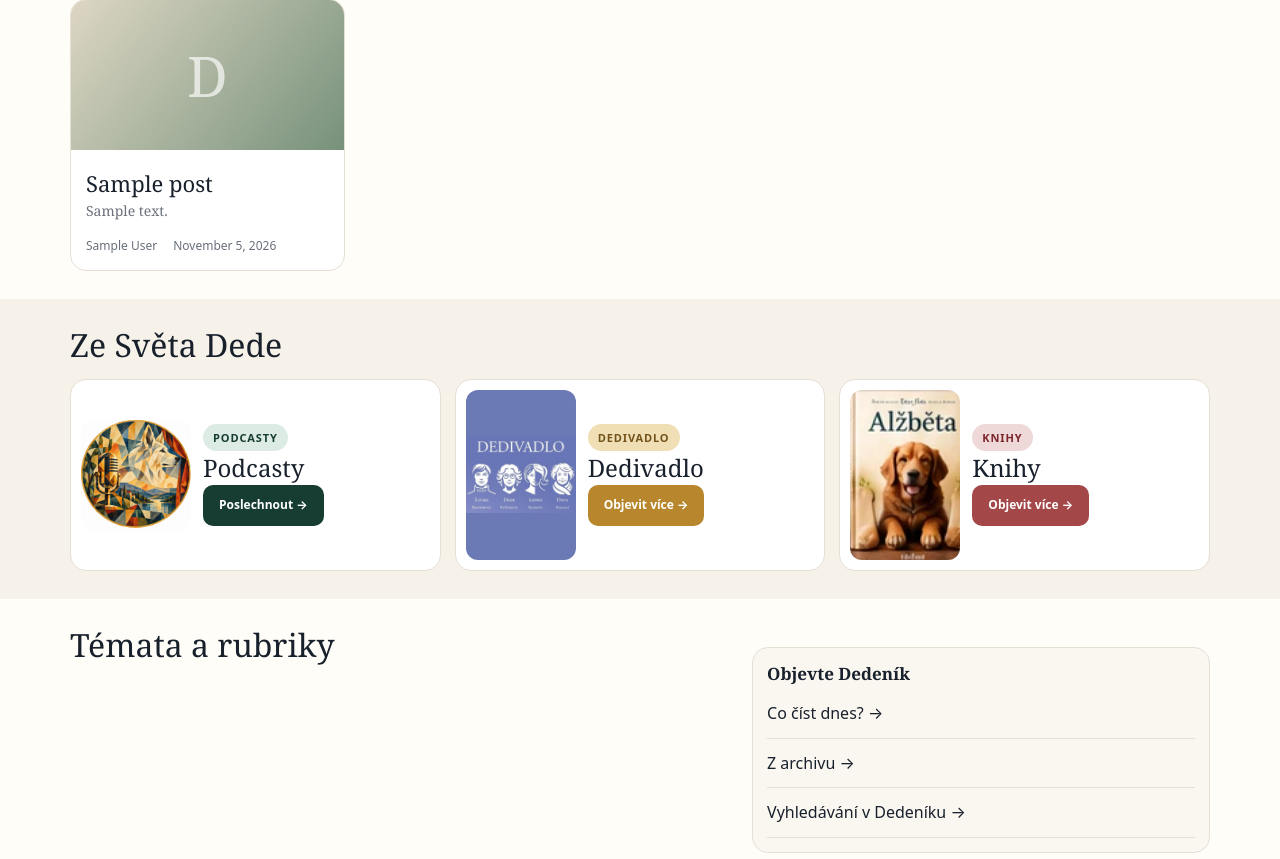
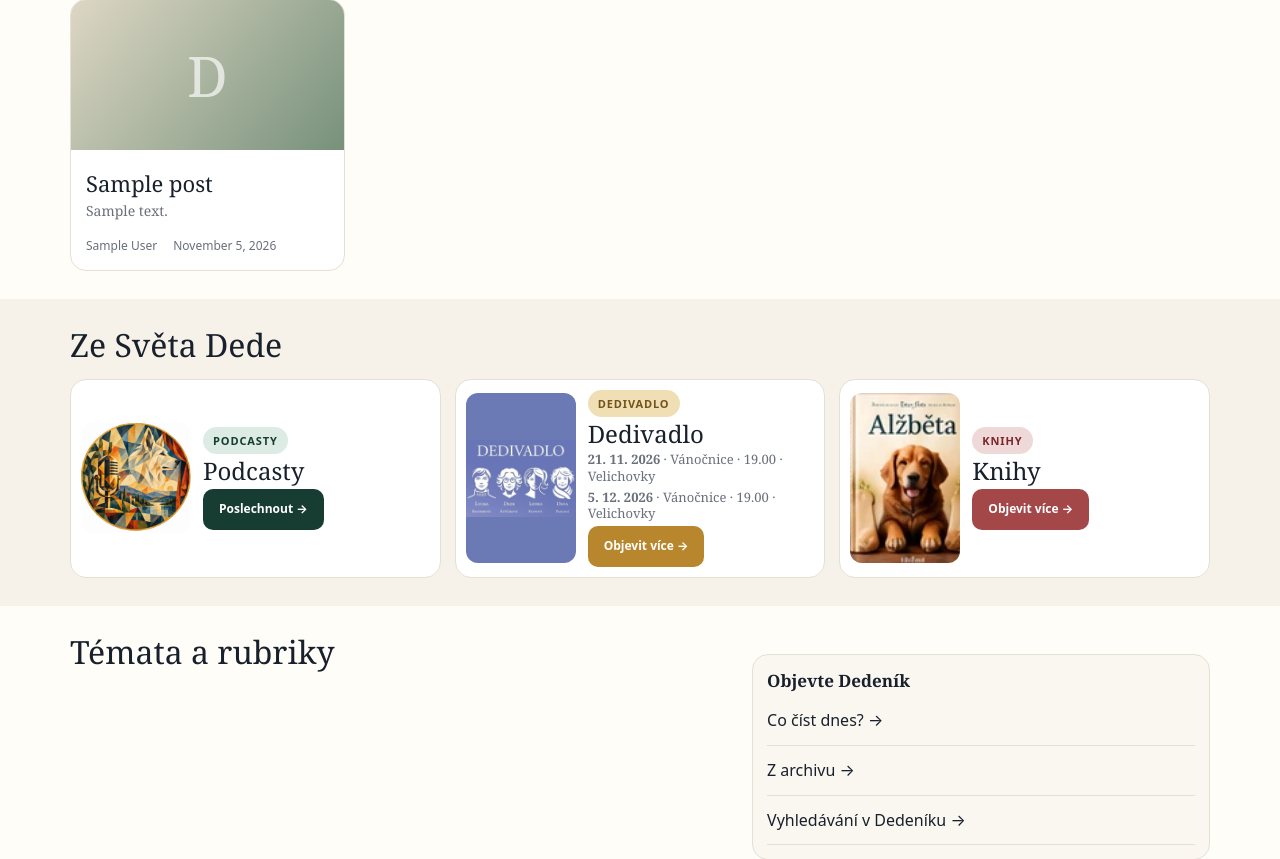
Before and after one commit to PN99/dedenik-mock, a WordPress theme: template wordpress/dedenik/front-page.php in a window 1280 px wide. Shown: the part 664-1523 px from the top of the page. Run offline with PHP 8.4 and a stand-in for WordPress, Linux system fonts and the light colour scheme; the site name, menu and one post (Sample post) are stand-ins, and other content is empty; some libraries are stand-ins or nearby versions.

Commit message:
Update Dedivadlo performance dates

```diff
--- a/app.js
+++ b/app.js
@@ -34,7 +34,7 @@
   $$('.chip').forEach(span=>{const b=document.createElement('button');b.className='chip';b.textContent=span.textContent;span.replaceWith(b);b.addEventListener('click',()=>search(b.textContent.includes('Arménie')?'Arménie':b.textContent.includes('Matyldovin')?'Matyldoviny':b.textContent.includes('Netopýrky')?'Netopýrka':'psi kočky'));});
   $('.topics').innerHTML=data.topics.map(t=>`<button class="topic" data-topic="${esc(t)}">${esc(t)}</button>`).join('');
   $('.authors').innerHTML=data.authors.map(a=>`<button class="author" data-author="${esc(a)}"><span class="face" aria-hidden="true">${esc(a[0])}</span>${esc(a)}</button>`).join('');
-  $('.worldgrid').innerHTML=data.world.map((w,i)=>`<article class="worldcard">${picture(w.image,w.kind,w.kind==='Podcast'?'worldpic podcast-logo':w.kind==='Dedivadlo'?'worldpic dedivadlo-logo':'worldpic',w.kind==='Podcast'?'png':w.kind==='Dedivadlo'?'jpg':'webp')}<div><span class="badge ${w.badge}">${esc(w.kind)}</span><h3>${esc(w.title)}</h3><p>${esc(w.description)}</p><button class="btn ${w.className}" data-world="${i}">${esc(w.action)} →</button></div></article>`).join('');
+  $('.worldgrid').innerHTML=data.world.map((w,i)=>`<article class="worldcard">${picture(w.image,w.kind,w.kind==='Podcast'?'worldpic podcast-logo':w.kind==='Dedivadlo'?'worldpic dedivadlo-logo':'worldpic',w.kind==='Podcast'?'png':w.kind==='Dedivadlo'?'jpg':'webp')}<div><span class="badge ${w.badge}">${esc(w.kind)}</span><h3>${esc(w.title)}</h3>${w.program?`<div class="theatre-program-list" aria-label="Program Dedivadla">${w.program.map(event=>`<p><strong>${esc(event.date)}</strong> · ${esc(event.title)} · ${esc(event.time)} · ${esc(event.location)}</p>`).join('')}</div>`:`<p>${esc(w.description)}</p>`}<button class="btn ${w.className}" data-world="${i}">${esc(w.action)} →</button></div></article>`).join('');
   const chat=$('.chat');chat.innerHTML='<h2>Chatník</h2><p>Právě se diskutuje…</p>'+data.discussions.map(([name,count],i)=>`<button class="chatrow" data-discussion="${i}">${esc(name)}<span>◯ ${count}</span></button>`).join('')+'<button class="btn" data-chat> Přejít do Chatníku →</button>';
   $$('.tool').forEach(div=>{const button=document.createElement('button');button.className='tool';button.textContent=div.textContent;div.replaceWith(button);button.addEventListener('click',()=>{
     if(button.textContent.includes('Náhodný'))article(data.articles[Math.floor(Math.random()*data.articles.length)].id);
@@ -59,7 +59,7 @@
     const f=e.target.closest('[data-favorite],[data-save]');if(f){save(f.dataset.favorite||f.dataset.save);if(f.dataset.save)article(f.dataset.save);return;}
     const author=e.target.closest('[data-author]');if(author){collection(author.dataset.author,data.articles.filter(a=>a.author===author.dataset.author),'Ukázka autorského profilu a jeho článků.');return;}
     const topic=e.target.closest('[data-topic]');if(topic){const t=topic.dataset.topic;if(t==='Chatník'){show('<h2>Chatník</h2>'+data.discussions.map(([name,count],i)=>`<button class="chatrow" data-discussion="${i}">${esc(name)}<span>${count}</span></button>`).join(''));return;}const records=data.articles.filter(a=>a.rubric===t||a.category===t||a.tags.includes(t.toLowerCase()));collection(t,records,t==='Fotografové a fotografie'?'Samostatná rubrika pro fotočlánky, galerie a fotografy.':'');if(t==='Fotografové a fotografie')$('#dialog-content').insertAdjacentHTML('beforeend','<h3>Ukázková galerie</h3><div class="gallery"><figure>'+picture('armenia','Klášter v Arménii')+'<figcaption>Arménie · MartinR · ilustrace z návrhu</figcaption></figure><figure>'+picture('forest','Houby v lese')+'<figcaption>Příroda · Tora · ilustrace z návrhu</figcaption></figure></div><h3>Fotografové</h3><button class="btn green" data-author="MartinR">MartinR</button>');return;}
-    const w=e.target.closest('[data-world]');if(w){const x=data.world[Number(w.dataset.world)];if(x.kind==='Dedivadlo'){location.hash='dedivadlo';show('<div class="kicker">Dedivadlo</div><h2>Program Dedivadla</h2><div class="dialog-photo">🎭</div><p>7. 11. · Vánočnice · 19.00 · Velichovky</p><p>Divadelní hra Vánočnice je autorská komedie ochotnického spolku Dedivadlo z Doubravic, která s humorem ukazuje, jak (ne)probíhá příprava na vánoční svátky a jak ji prožívají ženy.</p><div class="theatre-gallery" aria-label="Fotografie z Dedivadla"><img src="assets/dedivadlo-1.jpg" alt="Herci na jevišti při představení Dedivadla" loading="lazy"><img src="assets/dedivadlo-2.jpg" alt="Diváci tleskají po představení Dedivadla" loading="lazy"><img src="assets/dedivadlo-3.jpg" alt="Scéna z představení Dedivadla u stolu" loading="lazy"></div>');return;}show(`<div class="kicker">${esc(x.kind)}</div><h2>${esc(x.title)}</h2>${picture(x.image,x.kind,'dialog-photo')}<p>${esc(x.description)}</p><p class="comments-note">${esc(x.note)}</p>`);return;}
+    const w=e.target.closest('[data-world]');if(w){const x=data.world[Number(w.dataset.world)];if(x.kind==='Dedivadlo'){location.hash='dedivadlo';show(`<div class="kicker">Dedivadlo</div><h2>Program Dedivadla</h2><div class="theatre-program-list theatre-program-detail" aria-label="Program Dedivadla">${x.program.map(event=>`<p><strong>${esc(event.date)}</strong> · ${esc(event.title)} · ${esc(event.time)} · ${esc(event.location)}</p>`).join('')}</div><p>Divadelní hra Vánočnice je autorská komedie ochotnického spolku Dedivadlo z Doubravic, která s humorem ukazuje, jak (ne)probíhá příprava na vánoční svátky a jak ji prožívají ženy.</p><div class="theatre-gallery" aria-label="Fotografie z Dedivadla"><img src="assets/dedivadlo-1.jpg" alt="Herci na jevišti při představení Dedivadla" loading="lazy"><img src="assets/dedivadlo-2.jpg" alt="Diváci tleskají po představení Dedivadla" loading="lazy"><img src="assets/dedivadlo-3.jpg" alt="Scéna z představení Dedivadla u stolu" loading="lazy"></div>`);return;}show(`<div class="kicker">${esc(x.kind)}</div><h2>${esc(x.title)}</h2>${picture(x.image,x.kind,'dialog-photo')}<p>${esc(x.description)}</p><p class="comments-note">${esc(x.note)}</p>`);return;}
     const d=e.target.closest('[data-discussion]');if(d){const [name,count]=data.discussions[Number(d.dataset.discussion)];show(`<h2>${esc(name)}</h2><p>${count} komentářů v dodaném návrhu.</p><p class="comments-note">Obsah diskuse zatím nebyl dodán. Ostrá verze zobrazí původní komentáře a umožní přihlášeným čtenářům přispívat.</p>`);return;}
     if(e.target.closest('[data-chat]'))show('<h2>Chatník</h2>'+data.discussions.map(([name,count],i)=>`<button class="chatrow" data-discussion="${i}">${esc(name)}<span>${count}</span></button>`).join(''));
   });
--- a/content.js
+++ b/content.js
@@ -13,7 +13,7 @@ window.DEDENIK_CONTENT = {
   discussions:[['Co vás dnes potěšilo?',20],['Podzimní fotografie',14],['Naše zvířecí radosti',32],['Knižní tipy',18],['Zahrádka v říjnu',11]],
   world:[
     {kind:'Podcast',title:'Právě posloucháme',description:'O zvířatech, lidech a životě.',image:'podcast',action:'Poslechnout',className:'green',badge:'pod',note:'Podklad neobsahuje zvuk epizody ani odkaz na přehrávač. Při napojení na CMS se zde zobrazí aktuální epizoda a skutečný přehrávač.'},
-    {kind:'Dedivadlo',title:'V Dedivadle',description:'Program: 7. 11. · Vánočnice · 19.00 · Velichovky',image:'dedivadlo-logo',action:'Do Dedivadla',className:'gold',badge:'theatre',note:'Program Dedivadla: 7. 11. · Vánočnice · 19.00 · Velichovky.'},
+    {kind:'Dedivadlo',title:'V Dedivadle',description:'',program:[{date:'21. 11. 2026',title:'Vánočnice',time:'19.00',location:'Velichovky'},{date:'5. 12. 2026',title:'Vánočnice',time:'19.00',location:'Velichovky'}],image:'dedivadlo-logo',action:'Do Dedivadla',className:'gold',badge:'theatre',note:'Program Dedivadla.'},
     {kind:'Knihy',title:'Z knih Dede',description:'Alžběta — příběh o síle, přátelství a nových začátcích.',image:'book',action:'Objevit knihy',className:'book-button',badge:'books',note:'Alžběta je titul uvedený v návrhu. Pro ostrý web doplnit schválený popis, obálku a odkaz vydavatele.'}
   ]
 };
--- a/index.html
+++ b/index.html
@@ -6,6 +6,7 @@ header{background:var(--navy);color:#fff}.head{height:76px;display:flex;align-it
 section{padding:28px 0}.headrow{display:flex;justify-content:space-between;align-items:end;gap:15px;margin-bottom:15px}h2{font:32px var(--serif);margin:0}.tabs{display:flex;gap:9px;flex-wrap:wrap;margin-top:10px}.tab{padding:7px 12px;border-radius:99px;font-size:12px}.tab.active{background:var(--green);color:#fff}
 .cards{display:grid;grid-template-columns:repeat(4,1fr);gap:14px}.card{background:#fff;border:1px solid var(--line);border-radius:16px;overflow:hidden}.photo{height:145px;display:grid;place-items:center;font-size:48px;background:linear-gradient(135deg,#d6b38a,#6e876c)}.photo.b{background:linear-gradient(135deg,#e9bd75,#9d4e36)}.photo.c{background:linear-gradient(135deg,#829db4,#46576c)}.photo.d{background:linear-gradient(135deg,#7b9b54,#334c2d)}.body{padding:14px}.kicker{font-size:10px;font-weight:800;text-transform:uppercase;letter-spacing:.1em;color:#596358}.card h3{font:22px/1.05 var(--serif);margin:6px 0}.card p{font:14px var(--serif);color:var(--muted);margin:0 0 12px}.foot{font-size:12px;color:var(--muted);display:flex;justify-content:space-between}
 .world{background:var(--cream)}.worldgrid{display:grid;grid-template-columns:repeat(3,1fr);gap:14px}.worldcard{background:#fff;border:1px solid var(--line);border-radius:16px;padding:13px;display:grid;grid-template-columns:125px 1fr;gap:13px;min-height:150px}.worldpic{border-radius:12px;display:grid;place-items:center;font-size:42px;background:linear-gradient(135deg,#b48a60,#344e43)}.worldcard h3{font:23px var(--serif);margin:4px 0}.worldcard p{font:14px var(--serif);color:var(--muted);margin:0 0 10px}.pod{background:#dcebe4;color:var(--green)}.theatre{background:#f0dfb5;color:#72531b}.books{background:#efd9d8;color:#7b262b}
+.theatre-program-list p{font:12px/1.35 var(--serif);margin:0 0 4px}.theatre-program-detail{margin:0 0 20px}
 .two{display:grid;grid-template-columns:1.45fr 1fr;gap:18px}.topics{display:grid;grid-template-columns:repeat(4,1fr);gap:10px}.topic{height:95px;border-radius:12px;display:flex;align-items:end;padding:10px;color:#fff;font:700 16px var(--serif);background:linear-gradient(135deg,#6d8d5c,#1f3c31)}.topic:nth-child(2){background:linear-gradient(135deg,#b99468,#684b37)}.topic:nth-child(3){background:linear-gradient(135deg,#637f99,#26384b)}.topic:nth-child(4){background:linear-gradient(135deg,#8eab64,#3e6030)}.topic:nth-child(9){background:linear-gradient(135deg,#8b7257,#493728)}
 .authors{display:flex;flex-wrap:wrap;gap:13px}.author{text-align:center;width:62px;font-size:11px}.face{height:52px;width:52px;border-radius:50%;background:linear-gradient(135deg,#d7c7b1,#718b7b);display:grid;place-items:center;margin:auto auto 4px;font:20px var(--serif)}.tools{background:#faf6ef;border:1px solid var(--line);border-radius:16px;padding:14px;margin-top:15px}.tool{padding:10px 0;border-bottom:1px solid var(--line);display:flex;justify-content:space-between}
 .ai{background:var(--green);color:#fff;border-radius:18px;padding:22px}.ai h2{font-size:29px}.aiinput{background:#fff;color:#777;border-radius:99px;padding:12px 16px;margin:15px 0}.chips{display:flex;flex-wrap:wrap;gap:7px}.chip{border:1px solid #ffffff77;border-radius:99px;padding:6px 9px;font-size:11px}.archive{border:1px solid var(--line);border-radius:18px;padding:20px;background:#fff}.archivebox{height:105px;border-radius:12px;background:linear-gradient(135deg,#879b68,#604a38);display:grid;place-items:center;font-size:45px}.quote{height:125px;display:grid;place-items:center;text-align:center;background:linear-gradient(100deg,#596f42,#b68d5c);color:#fff;font:26px var(--serif);font-style:italic}
@@ -23,7 +24,7 @@ footer{background:var(--navy);color:#fff;padding:32px 0}.footgrid{display:grid;g
 <article class="card"><div class="photo d">🍄</div><div class="body"><div class="kicker">Příroda</div><h3>Houby, které potěší</h3><p>Letos je v lese krásně. Přináším pár fotografií a tipů na místa.</p><div class="foot"><span>Tora · 29. září</span><span>◯27</span></div></div></article></div></div></section>
 <section class="world"><div class="wrap"><div class="headrow"><h2>Ze Světa Dede</h2><a href="#">Objevte více ze světa příběhů, knih a setkávání →</a></div><div class="worldgrid">
 <article class="worldcard"><div class="worldpic">🎧</div><div><span class="badge pod">Podcast</span><h3>Právě posloucháme</h3><p>O zvířatech, lidech a životě.</p><a class="btn green" href="#">Poslechnout →</a></div></article>
-<article class="worldcard"><img class="worldpic dedivadlo-logo" src="assets/dedivadlo-logo.jpg" alt="Logo Dedivadla se čtyřmi členkami souboru"><div><span class="badge theatre">Dedivadlo</span><h3>V Dedivadle</h3><p>Kočky, příběhy a jiné životy.</p><a class="btn gold" href="#">Do Dedivadla →</a></div></article>
+<article class="worldcard"><img class="worldpic dedivadlo-logo" src="assets/dedivadlo-logo.jpg" alt="Logo Dedivadla se čtyřmi členkami souboru"><div><span class="badge theatre">Dedivadlo</span><h3>V Dedivadle</h3><div class="theatre-program-list" aria-label="Program Dedivadla"><p><strong>21. 11. 2026</strong> · Vánočnice · 19.00 · Velichovky</p><p><strong>5. 12. 2026</strong> · Vánočnice · 19.00 · Velichovky</p></div><a class="btn gold" href="#">Do Dedivadla →</a></div></article>
 <article class="worldcard"><div class="worldpic">📖</div><div><span class="badge books">Knihy</span><h3>Z knih Dede</h3><p><b>Alžběta</b> — příběh o síle, přátelství a nových začátcích.</p><a class="btn" style="background:#9f4749;color:#fff" href="#">Objevit knihy →</a></div></article></div></div></section>
 <section id="temata"><div class="wrap two"><div><div class="headrow"><h2>Témata a rubriky</h2><a href="#">Všechny rubriky →</a></div><div class="topics"><a class="topic">Zvířata</a><a class="topic">Literatura</a><a class="topic">Fotografové a fotografie</a><a class="topic">Příroda</a><a class="topic">Lidé</a><a class="topic">Svět</a><a class="topic">Jídlo</a><a class="topic">Kultura</a><a class="topic">BTW</a><a class="topic">Chatník</a><a class="topic">Povídky</a><a class="topic">Zahrada</a><a class="topic">Historično</a></div></div>
 <div id="autori"><div class="headrow"><h2>Autoři, které můžete znát</h2><a href="#">Všichni autoři →</a></div><div class="authors"><div class="author"><div class="face">D</div>Dede</div><div class="author"><div class="face">M</div>Matylda</div><div class="author"><div class="face">E</div>EvaB</div><div class="author"><div class="face">T</div>Tora</div><div class="author"><div class="face">M</div>MartinR</div><div class="author"><div class="face">A</div>Aida</div><div class="author"><div class="face">R</div>Raven</div><div class="author"><div class="face">A</div>Alex</div><div class="author"><div class="face">A</div>Anemone</div><div class="author"><div class="face">N</div>Netopýrka</div><div class="author"><div class="face">S</div>Sarkany</div><div class="author"><div class="face">…</div>a další</div></div><div class="tools"><b>Objevte Dedeník</b><div class="tool">Náhodný článek →</div><div class="tool">Co číst dnes? →</div><div class="tool">Z archivu →</div><div class="tool">Oblíbené články →</div><div class="tool">Vyhledávání s AI →</div></div></div></div></section>
--- a/wordpress/dedenik/assets/css/main.css
+++ b/wordpress/dedenik/assets/css/main.css
@@ -1247,6 +1247,8 @@ h3 {
 .world-card-theatre .world-image { object-fit:contain; background:#6b79b5 }
 .world-card h3 { margin:4px 0; font-size:24px; line-height:1.1 }
 .world-card p { margin:0 0 10px; font:16px/1.2 var(--serif) }
+.theatre-program-list p { margin:0 0 5px; font:13px/1.25 var(--serif) }
+.theatre-program .theatre-program-list p { margin-bottom:10px; font-size:18px }
 .world-button { display:inline-block; background:var(--green); color:white; font-size:12px; padding:12px 16px }
 .world-card-theatre .world-button { background:var(--gold) }
 .world-card-books .world-button { background:#a34749 }
--- a/wordpress/dedenik/inc/world.php
+++ b/wordpress/dedenik/inc/world.php
@@ -30,6 +30,14 @@ function dedenik_world_items() {
         );
     }
     return $items;
+}
+
+/** Upcoming Dedivadlo performances shown on the homepage and its landing page. */
+function dedenik_theatre_program() {
+    return array(
+        array( 'date' => __( '21. 11. 2026', 'dedenik' ), 'title' => __( 'Vánočnice', 'dedenik' ), 'time' => __( '19.00', 'dedenik' ), 'location' => __( 'Velichovky', 'dedenik' ) ),
+        array( 'date' => __( '5. 12. 2026', 'dedenik' ), 'title' => __( 'Vánočnice', 'dedenik' ), 'time' => __( '19.00', 'dedenik' ), 'location' => __( 'Velichovky', 'dedenik' ) ),
+    );
 }
 
 /** Obtain only an explicit audio source or supported Spotify embed, never arbitrary HTML. */
--- a/wordpress/dedenik/page-world.php
+++ b/wordpress/dedenik/page-world.php
@@ -16,7 +16,7 @@ if ( post_password_required() ) { continue; }
 if ( 'theatre' === $kind ) : ?>
     <section class="world-posts theatre-program" aria-labelledby="theatre-program-title">
         <h2 id="theatre-program-title"><?php esc_html_e( 'Program Dedivadla', 'dedenik' ); ?></h2>
-        <p><strong><?php esc_html_e( '7. 11. · Vánočnice', 'dedenik' ); ?></strong> · <?php esc_html_e( '19.00 · Velichovky', 'dedenik' ); ?></p>
+        <div class="theatre-program-list"><?php foreach ( dedenik_theatre_program() as $performance ) : ?><p><strong><?php echo esc_html( $performance['date'] ); ?></strong> · <?php echo esc_html( $performance['title'] ); ?> · <?php echo esc_html( $performance['time'] ); ?> · <?php echo esc_html( $performance['location'] ); ?></p><?php endforeach; ?></div>
     </section>
     <?php get_template_part( 'template-parts/theatre-gallery' ); ?>
 <?php endif;
--- a/wordpress/dedenik/page.php
+++ b/wordpress/dedenik/page.php
@@ -2,7 +2,7 @@
 <div class="wrap reading-layout"><div class="reading-column"><?php while ( have_posts() ) : the_post(); ?>
 <article id="post-<?php the_ID(); ?>" <?php post_class( 'full-article' ); ?>><header class="article-header"><h1><?php the_title(); ?></h1></header>
 <?php if ( is_page( 'dedivadlo' ) ) : ?>
-<section class="world-posts theatre-program" aria-labelledby="theatre-program-title"><h2 id="theatre-program-title"><?php esc_html_e( 'Program Dedivadla', 'dedenik' ); ?></h2><p><strong><?php esc_html_e( '7. 11. · Vánočnice', 'dedenik' ); ?></strong> · <?php esc_html_e( '19.00 · Velichovky', 'dedenik' ); ?></p></section>
+<section class="world-posts theatre-program" aria-labelledby="theatre-program-title"><h2 id="theatre-program-title"><?php esc_html_e( 'Program Dedivadla', 'dedenik' ); ?></h2><div class="theatre-program-list"><?php foreach ( dedenik_theatre_program() as $performance ) : ?><p><strong><?php echo esc_html( $performance['date'] ); ?></strong> · <?php echo esc_html( $performance['title'] ); ?> · <?php echo esc_html( $performance['time'] ); ?> · <?php echo esc_html( $performance['location'] ); ?></p><?php endforeach; ?></div></section>
 <?php get_template_part( 'template-parts/theatre-gallery' ); ?>
 <?php edit_post_link( __( 'Upravit stránku', 'dedenik' ) ); ?>
 <?php else : ?>
--- a/wordpress/dedenik/style.css
+++ b/wordpress/dedenik/style.css
@@ -1,7 +1,7 @@
 /*
 Theme Name: Dedeník
 Description: Vlastní komunitní šablona podle návrhu Dedeníku, pro existující obsah WordPressu.
-Version: 0.6.11
+Version: 0.6.12
 Requires at least: 6.2
 Requires PHP: 7.4
 Text Domain: dedenik
--- a/wordpress/dedenik/template-parts/world.php
+++ b/wordpress/dedenik/template-parts/world.php
@@ -19,7 +19,8 @@ else { $pictures = array( 'podcast' => 'podcast.png', 'theatre' => 'dedivadlo-lo
 <img class="world-image" src="<?php echo esc_url( get_theme_file_uri( 'assets/images/' . $pictures[ $item['key'] ] ) ); ?>" alt="<?php echo 'theatre' === $item['key'] ? esc_attr( 'Logo Dedivadla se čtyřmi členkami souboru' ) : ''; ?>" loading="lazy" width="110" height="<?php echo esc_attr( $image_height ); ?>">
 <?php } ?>
 <div><span class="badge"><?php echo esc_html( $item['label'] ); ?></span><h3><a href="<?php echo esc_url( $item['url'] ); ?>"><?php echo esc_html( $item['title'] ); ?></a></h3>
-<?php if ( $item['description'] ) : ?><p><?php echo esc_html( $item['description'] ); ?></p><?php endif; ?>
+<?php if ( 'theatre' === $item['key'] ) : ?><div class="theatre-program-list" aria-label="<?php esc_attr_e( 'Program Dedivadla', 'dedenik' ); ?>"><?php foreach ( dedenik_theatre_program() as $performance ) : ?><p><strong><?php echo esc_html( $performance['date'] ); ?></strong> · <?php echo esc_html( $performance['title'] ); ?> · <?php echo esc_html( $performance['time'] ); ?> · <?php echo esc_html( $performance['location'] ); ?></p><?php endforeach; ?></div>
+<?php elseif ( $item['description'] ) : ?><p><?php echo esc_html( $item['description'] ); ?></p><?php endif; ?>
 <a class="button world-button" href="<?php echo esc_url( $item['url'] ); ?>"><?php echo esc_html( $item['button'] ); ?></a></div></article>
 <?php endforeach; ?>
 </div></div></section>
```
